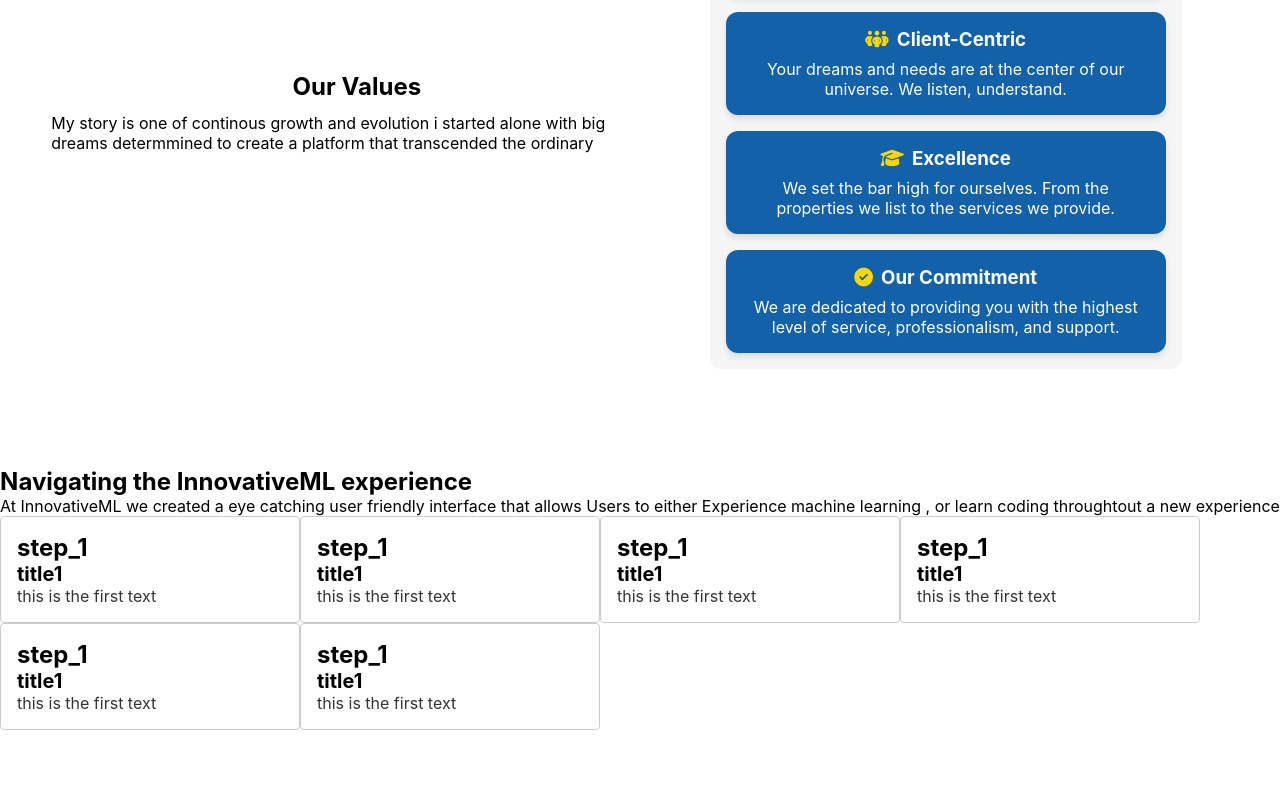
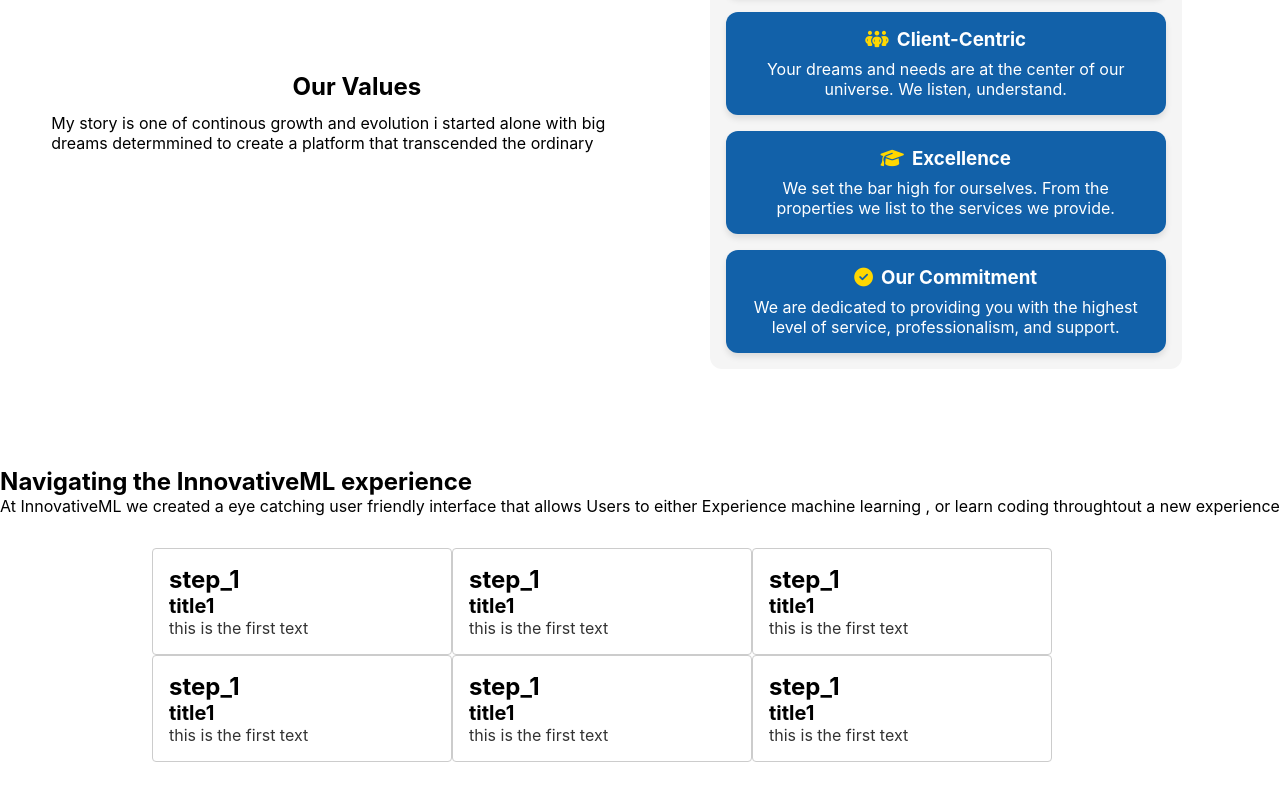
Before and after one commit to AhmadSerhall/innovativeML, a React (Create React App) app in the folder frontend/: page /about in a window 1280 px wide. Shown: the part 685-1485 px from the top of the page. Before the commit the page ends 1435 px from the top, so only its background shows below. Built offline with nearby package versions, Linux system fonts and the light colour scheme.

Commit message:
adjusted the margin for the container

```diff
--- a/frontend/src/components/Experience/style.css
+++ b/frontend/src/components/Experience/style.css
@@ -1,4 +1,4 @@
 .experience-card-container{
     flex-wrap: wrap;
-    margin-right:2rem;
+    margin:2rem 9.5rem;
 }
```
